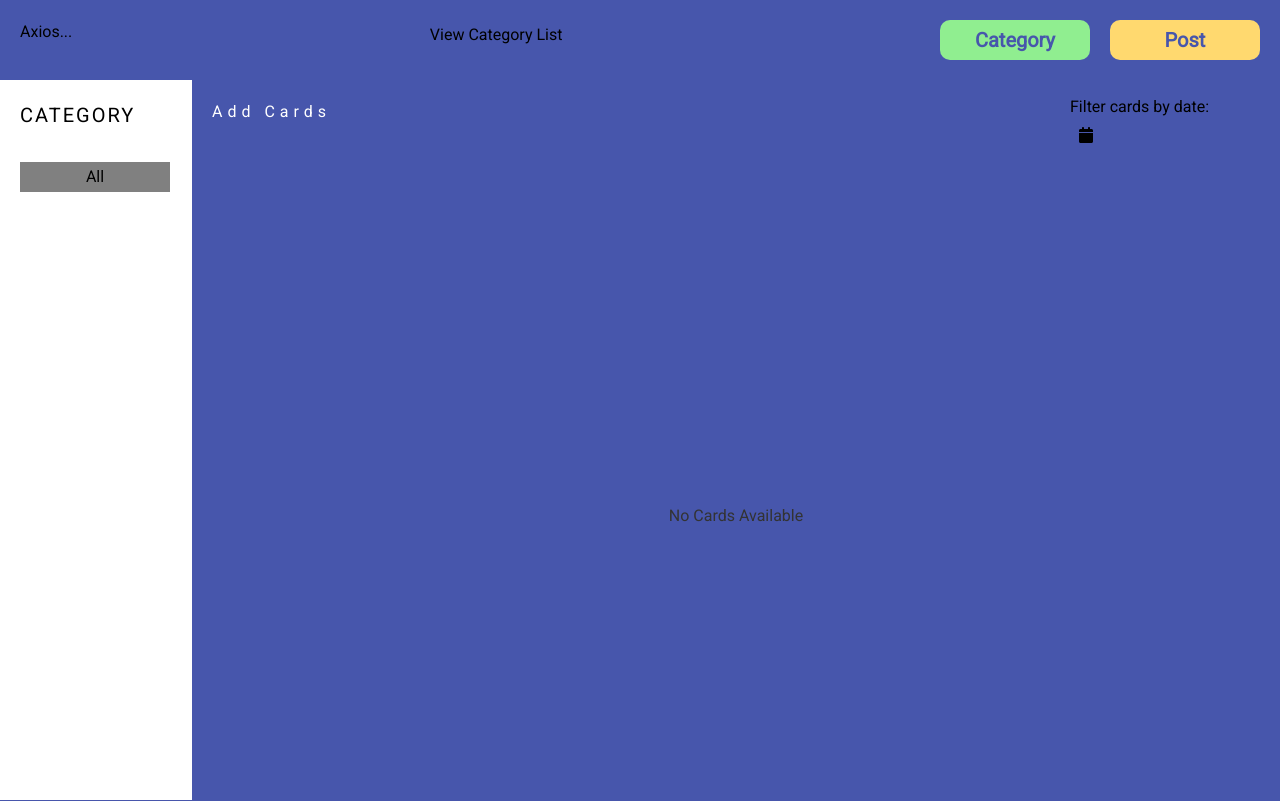
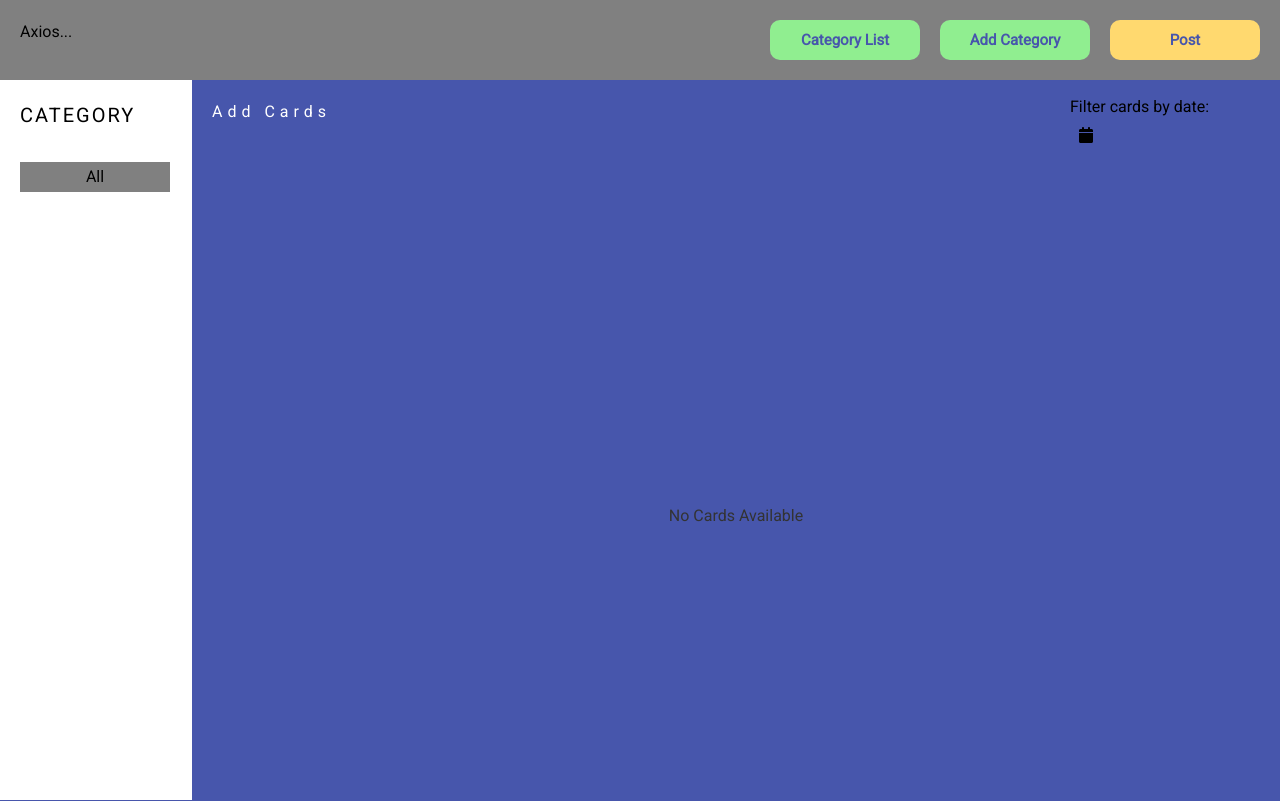
Before and after one commit to B1shwas/Axios, a React (Vite) app in the folder project1/: page / in a window 1280 px wide. Built offline with nearby package versions, Linux system fonts and the light colour scheme.

Commit message:
shifted view category list to navbar

```diff
--- a/project1/src/components/CategoryList/CategoryList.jsx
+++ b/project1/src/components/CategoryList/CategoryList.jsx
@@ -9,7 +9,6 @@ const CategoryList = () => {
     categoryArr,
     deleteCategories,
     editCategory,
-    categoryToArr,
     setCategoryToArr,
   } = useContext(CardContext);
   const [editedCategory, setEditedCategory] = useState("");
--- a/project1/src/components/Formik/Form.jsx
+++ b/project1/src/components/Formik/Form.jsx
@@ -22,16 +22,16 @@ const MyForm = () => {
 
   return (
     <>
-      <div className="cat-list">
-        <button onClick={handleView}>View Category List</button>
-      </div>
       <div className="btnDiv">
+          <button onClick={handleView} style={{ background: "#90EE90" }}>
+            Category List
+          </button>
         <button
           type="button"
           onClick={onClickCategory}
           style={{ background: "#90EE90" }}
         >
-          Category
+          Add Category
         </button>
         <button type="button" onClick={onClickPost} className="open-modal-btn">
           Post
--- a/project1/src/components/Formik/form.css
+++ b/project1/src/components/Formik/form.css
@@ -48,7 +48,7 @@
   background-color: #ffd96f;
   color: #4756ac;
   border-radius: 10px;
-  font-size: 20px;
+  font-size: 15px;
   font-weight: bold;
   cursor: pointer;
 }
--- a/project1/src/components/SideNav/sidenav.css
+++ b/project1/src/components/SideNav/sidenav.css
@@ -9,8 +9,7 @@
   letter-spacing: 2px;
   font-size: 20px;
 }
-.notSelected,
-.cat-list button {
+.notSelected{
   width: 150px;
   height: 30px;
   background-color: transparent;
--- a/project1/src/components/TopNav/topnav.css
+++ b/project1/src/components/TopNav/topnav.css
@@ -5,6 +5,6 @@
   justify-content: space-between;
   position: sticky;
   top: 0;
-  background-color: #4756ac;
+  background-color: gray;
   z-index: 50;
 }
```
